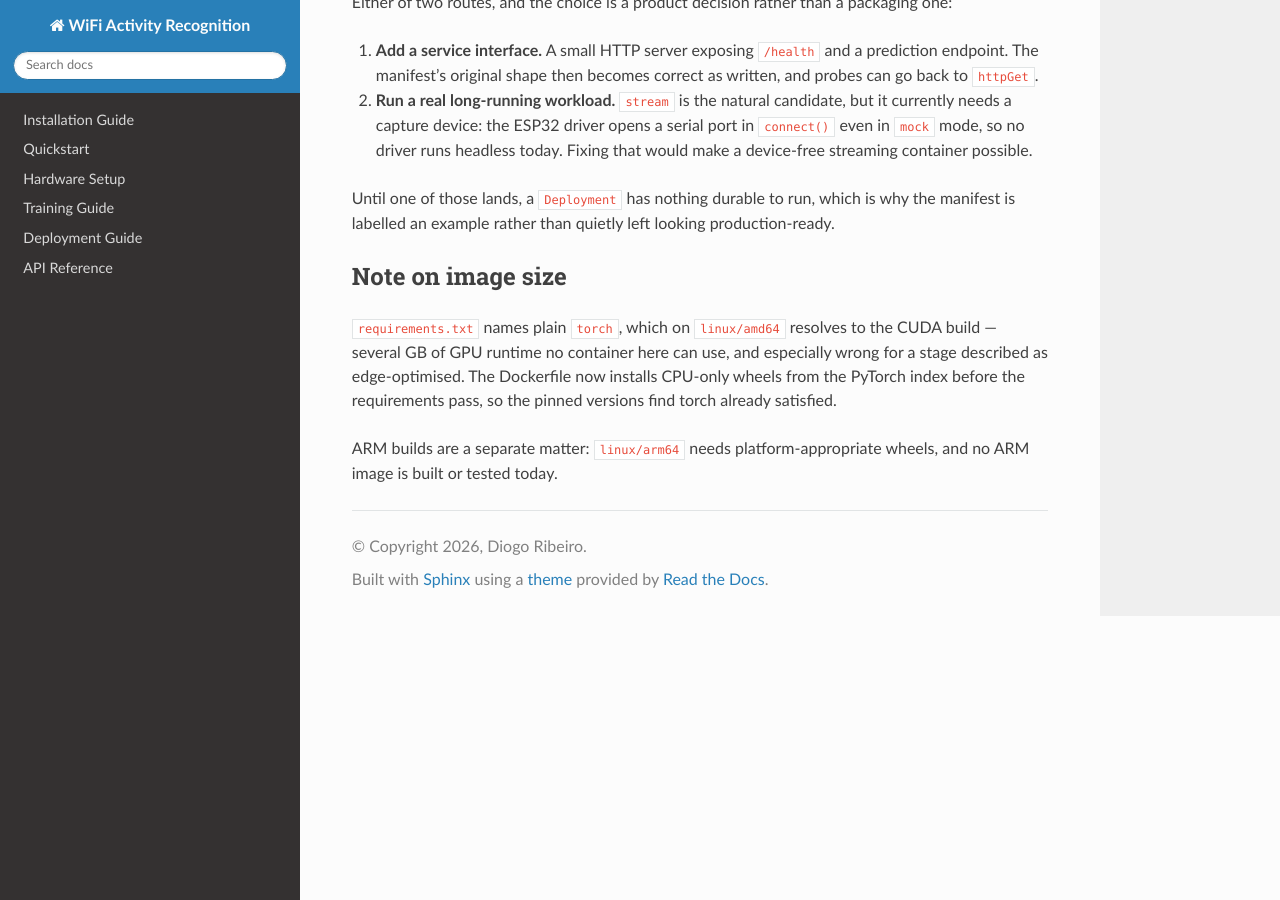
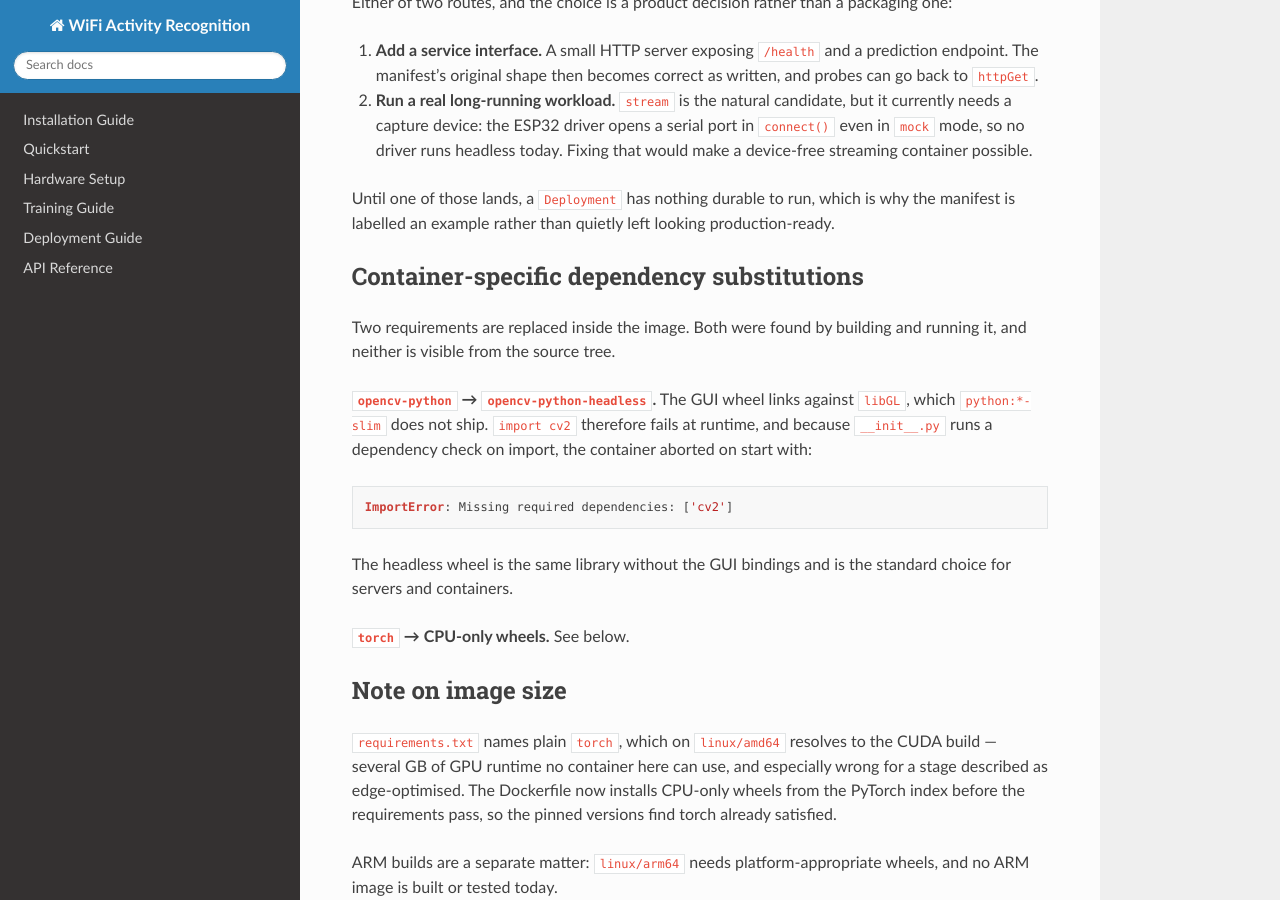
Before and after one commit to DiogoRibeiro7/wifi-csi-activity-recognition, a Sphinx documentation site: the page built from docs/deployment_status.md, in a window 1280 px wide and 900 px high, scrolled down 1497 px. Built offline with Sphinx 7.4.7 and the Read the Docs theme 3.1.0, drawn with Linux system fonts in a browser that asks for light colours.

Commit message:
fix(deployment): use headless opencv inside the container
The new deployment job caught a fifth defect that only appears once the image
is actually run:

    ImportError: Missing required dependencies: ['cv2']

opencv-python links against libGL, which python:*-slim does not ship, so
import cv2 fails at runtime. Because __init__.py runs check_dependencies() at
import time, the container aborted on start rather than failing later at the
point of use.

opencv-python-headless is the same library without the GUI bindings and is the
standard choice for servers and containers. The requirements file keeps
opencv-python for desktop installs; the substitution is container-local.

````diff
--- a/docs/deployment_status.md
+++ b/docs/deployment_status.md
@@ -66,6 +66,25 @@ Until one of those lands, a `Deployment` has nothing durable to run, which is
 why the manifest is labelled an example rather than quietly left looking
 production-ready.
 
+## Container-specific dependency substitutions
+
+Two requirements are replaced inside the image. Both were found by building and
+running it, and neither is visible from the source tree.
+
+**`opencv-python` → `opencv-python-headless`.** The GUI wheel links against
+`libGL`, which `python:*-slim` does not ship. `import cv2` therefore fails at
+runtime, and because `__init__.py` runs a dependency check on import, the
+container aborted on start with:
+
+```
+ImportError: Missing required dependencies: ['cv2']
+```
+
+The headless wheel is the same library without the GUI bindings and is the
+standard choice for servers and containers.
+
+**`torch` → CPU-only wheels.** See below.
+
 ## Note on image size
 
 `requirements.txt` names plain `torch`, which on `linux/amd64` resolves to the
````
Also changed, not shown: 1 other file.
